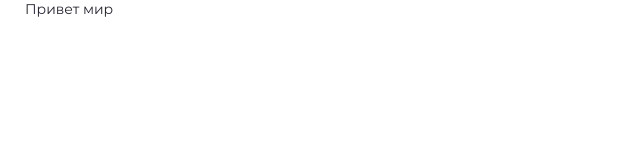
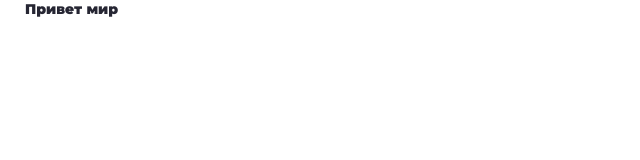
Before and after one commit to digroMan/webpack-landing-build, a website built with webpack: page src/index.html in a window 1280 px wide. Shown: the full height of the page, 0-640 px from the left. Built offline with nearby package versions, Linux system fonts and the light colour scheme.

Commit message:
conflict resolution

```diff
--- a/src/index.js
+++ b/src/index.js
@@ -1,7 +1,8 @@
 import './css/style.css';
+import './scss/mixin.scss';
+import './scss/fonts.scss';
+import './scss/style.scss';
 import './js/app';
-import './scss/style.scss';
-import './scss/fonts.scss';
 
 import './scss/main.scss';
 
--- a/src/scss/fonts.scss
+++ b/src/scss/fonts.scss
@@ -1,8 +1,38 @@
+
+// Montserrat
+
 @font-face {
   font-family: "Montserrat";
   font-display: swap;
   src:
     local("Montserrat"),
+    local("Montserrat ExtraLight"),
+    local("Montserrat-ExtraLight"),
+    url("../fonts/Montserrat-ExtraLight.woff2") format("woff2"),
+    url("../fonts/Montserrat-ExtraLight.woff") format("woff");
+  font-weight: 200;
+  font-style: normal;
+}
+
+@font-face {
+  font-family: "Montserrat";
+  font-display: swap;
+  src:
+    local("Montserrat"),
+    local("Montserrat Light"),
+    local("Montserrat-Light"),
+    url("../fonts/Montserrat-Light.woff2") format("woff2"),
+    url("../fonts/Montserrat-Light.woff") format("woff");
+  font-weight: 300;
+  font-style: normal;
+}
+
+@font-face {
+  font-family: "Montserrat";
+  font-display: swap;
+  src:
+    local("Montserrat"),
+    local("Montserrat Regular"),
     local("Montserrat-Regular"),
     url("../fonts/Montserrat-Regular.woff2") format("woff2"),
     url("../fonts/Montserrat-Regular.woff") format("woff");
@@ -14,8 +44,8 @@
   font-family: "Montserrat";
   font-display: swap;
   src:
-    local("Montserrat"),
-    local("Montserrat-Regular"),
+    local("Montserrat Medium"),
+    local("Montserrat-Medium"),
     url("../fonts/Montserrat-Medium.woff2") format("woff2"),
     url("../fonts/Montserrat-Medium.woff") format("woff");
   font-weight: 500;
@@ -26,9 +56,24 @@
   font-family: "Montserrat";
   font-display: swap;
   src:
+    local("Montserrat Bold"),
+    local("Montserrat-Bold"),
     url("../fonts/Montserrat-Bold.woff2") format("woff2"),
     url("../fonts/Montserrat-Bold.woff") format("woff");
   font-weight: 700;
+  font-style: normal;
+}
+
+@font-face {
+  font-family: "Montserrat";
+  font-display: swap;
+  src:
+    local("Montserrat ExtraBold"),
+    local("Montserrat Extra Bold"),
+    local("Montserrat-ExtraBold"),
+    url("../fonts/Montserrat-ExtraBold.woff2") format("woff2"),
+    url("../fonts/Montserrat-ExtraBold.woff") format("woff");
+  font-weight: 800;
   font-style: normal;
 }
 
--- a/src/scss/main.scss
+++ b/src/scss/main.scss
@@ -1,6 +1,5 @@
 @import './mixin.scss';
 
-// START Модалка из новой корзины для добавления нового адреса
 
 $bg-main: #f1f1f1;
 // $fontMain: "Raleway";
@@ -12,5 +11,8 @@ $colorMainFont: #262633;
 
 .hello-world{
   &__container-box{
+    font-weight: 900;
+    @include nsm {
+    }
   }
 }
```
